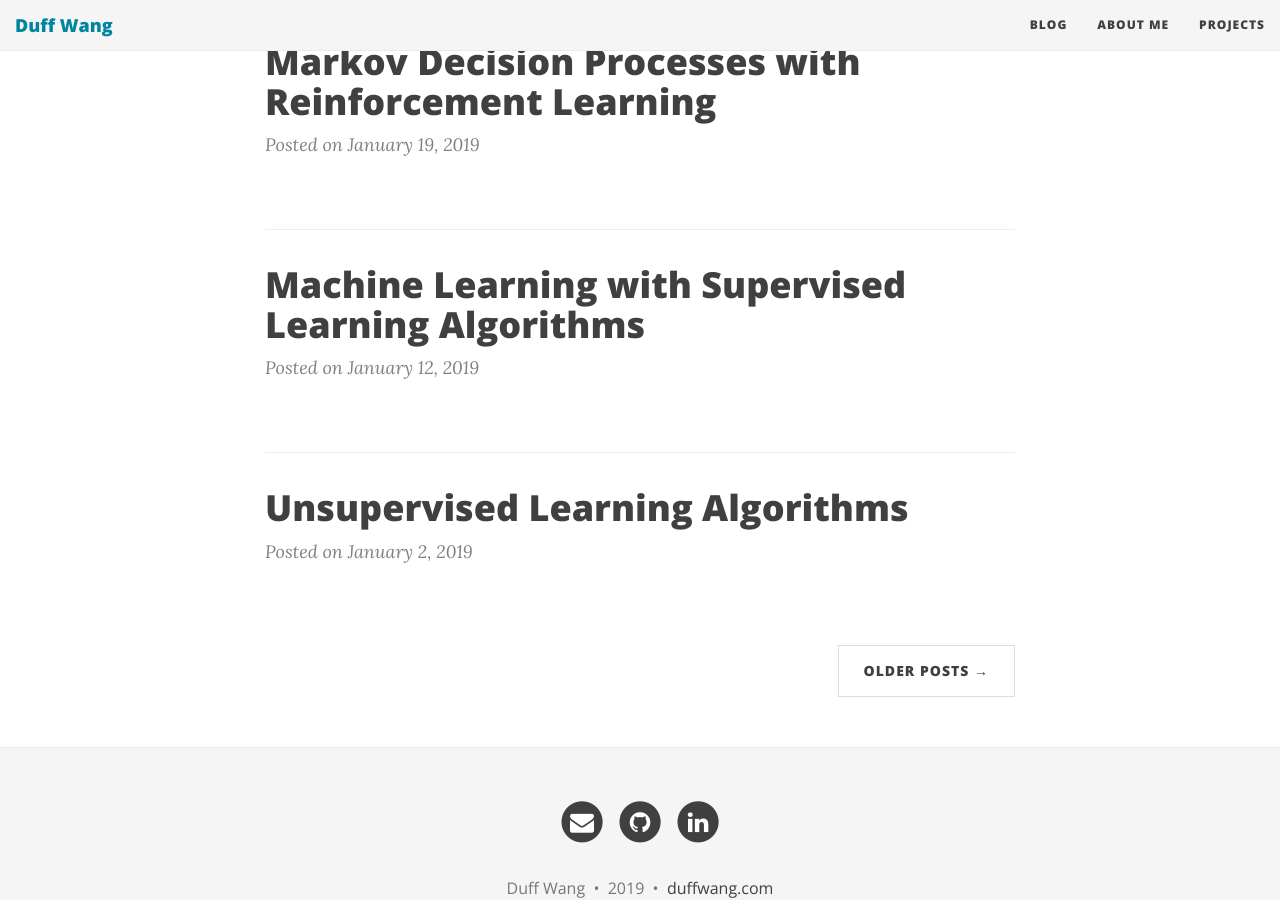
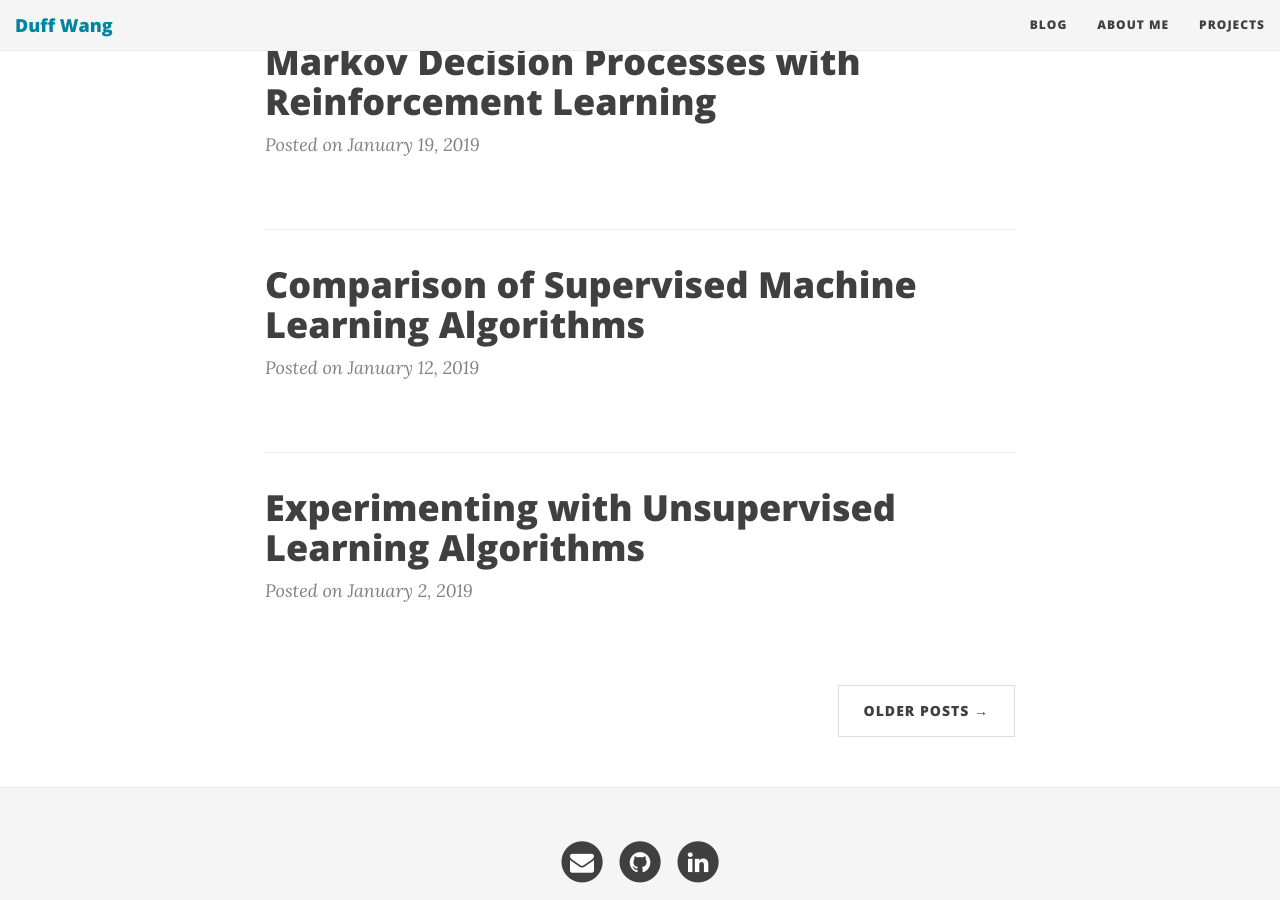
Before and after one commit to duffwang/duffwang.github.io, a Jekyll site: the page built from index.html, in a window 1280 px wide and 900 px high, scrolled down 1490 px. Built offline with Jekyll 4.4.1, drawn with Linux system fonts in a browser that asks for light colours; nearby versions of some CDN libraries; the list of posts is cut into pages by our own code.

Commit message:
post titles

```diff
--- a/_posts/2019-01-02-unsupervised-learning.md
+++ b/_posts/2019-01-02-unsupervised-learning.md
@@ -1,4 +1,4 @@
 ---
 layout: post
-title: Unsupervised Learning Algorithms
+title: Experimenting with Unsupervised Learning Algorithms
 ---
--- a/_posts/2019-01-12-supervised-learning.md
+++ b/_posts/2019-01-12-supervised-learning.md
@@ -1,4 +1,4 @@
 ---
 layout: post
-title: Machine Learning with Supervised Learning Algorithms
+title: Comparison of Supervised Machine Learning Algorithms
 ---
```
